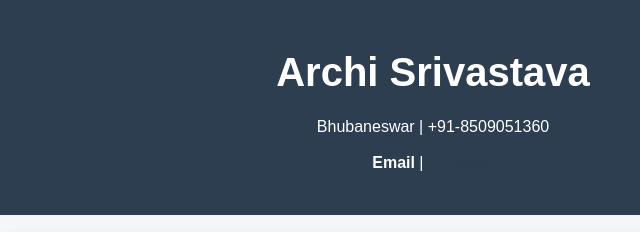
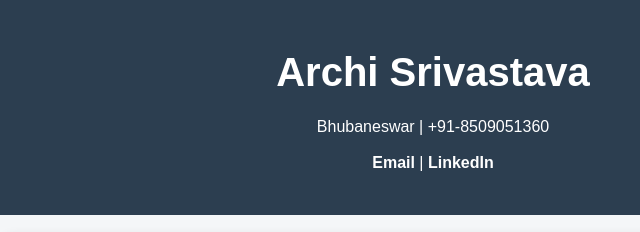
Before and after one commit to Archi739/Archi739.github.io, a plain HTML site: page index.html in a window 1280 px wide. Shown: the top 232 px of the page, 207-847 px from the left. Drawn offline with Linux system fonts and the light colour scheme.

Commit message:
Update index.html

```diff
--- a/index.html
+++ b/index.html
@@ -87,7 +87,7 @@
   <p>Bhubaneswar | +91-8509051360</p>
   <p>
     <a href="mailto:archisrivastava8661@gmail.com" style="color:white;">Email</a> |
- <a href="https://linkedin.com/in/yourprofile">LinkedIn</a>
+   <a href="https://www.linkedin.com/in/archi-srivastava-389ab92aa/" target="_blank" style="color:white;">LinkedIn</a>
   </p>
 </header>
 
```
